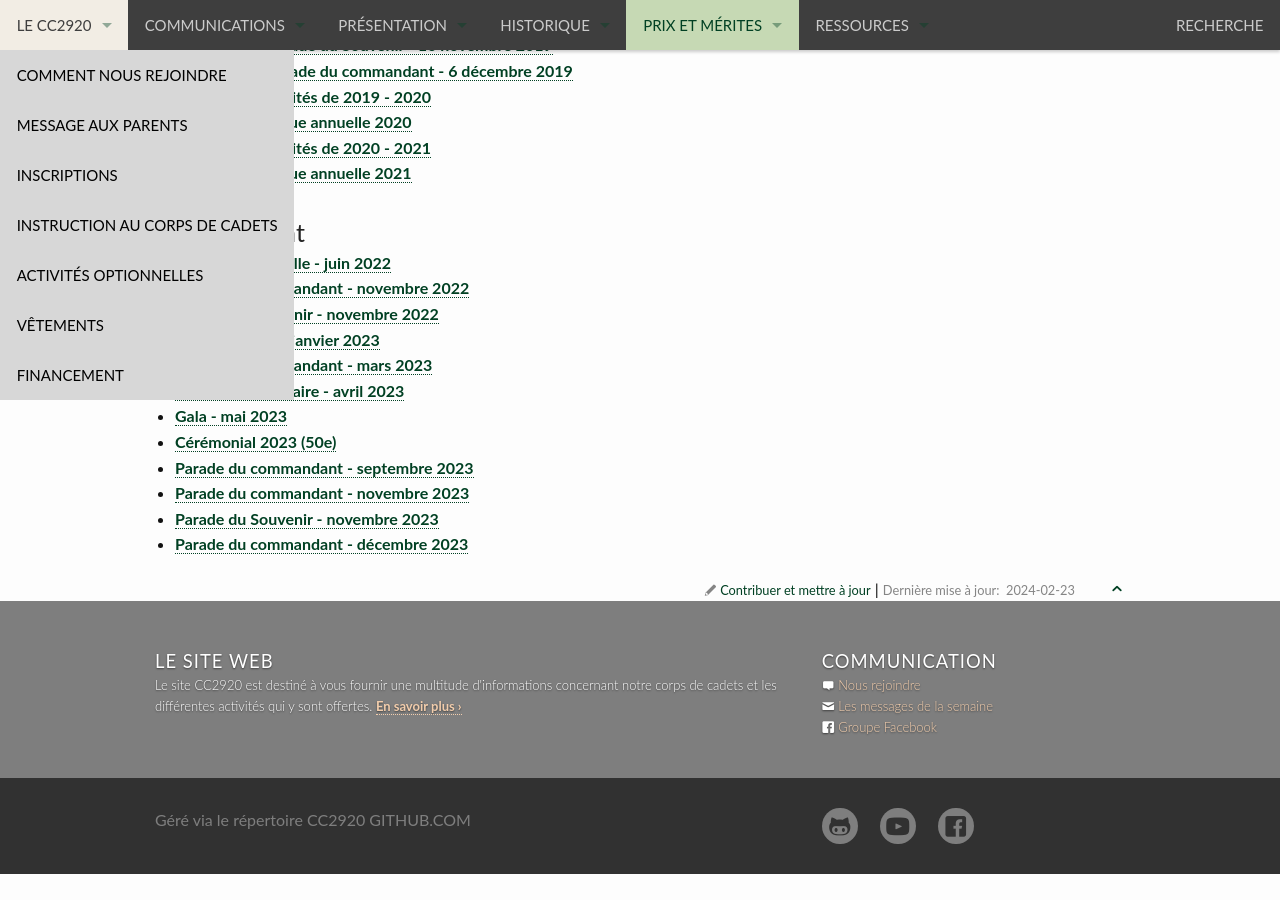
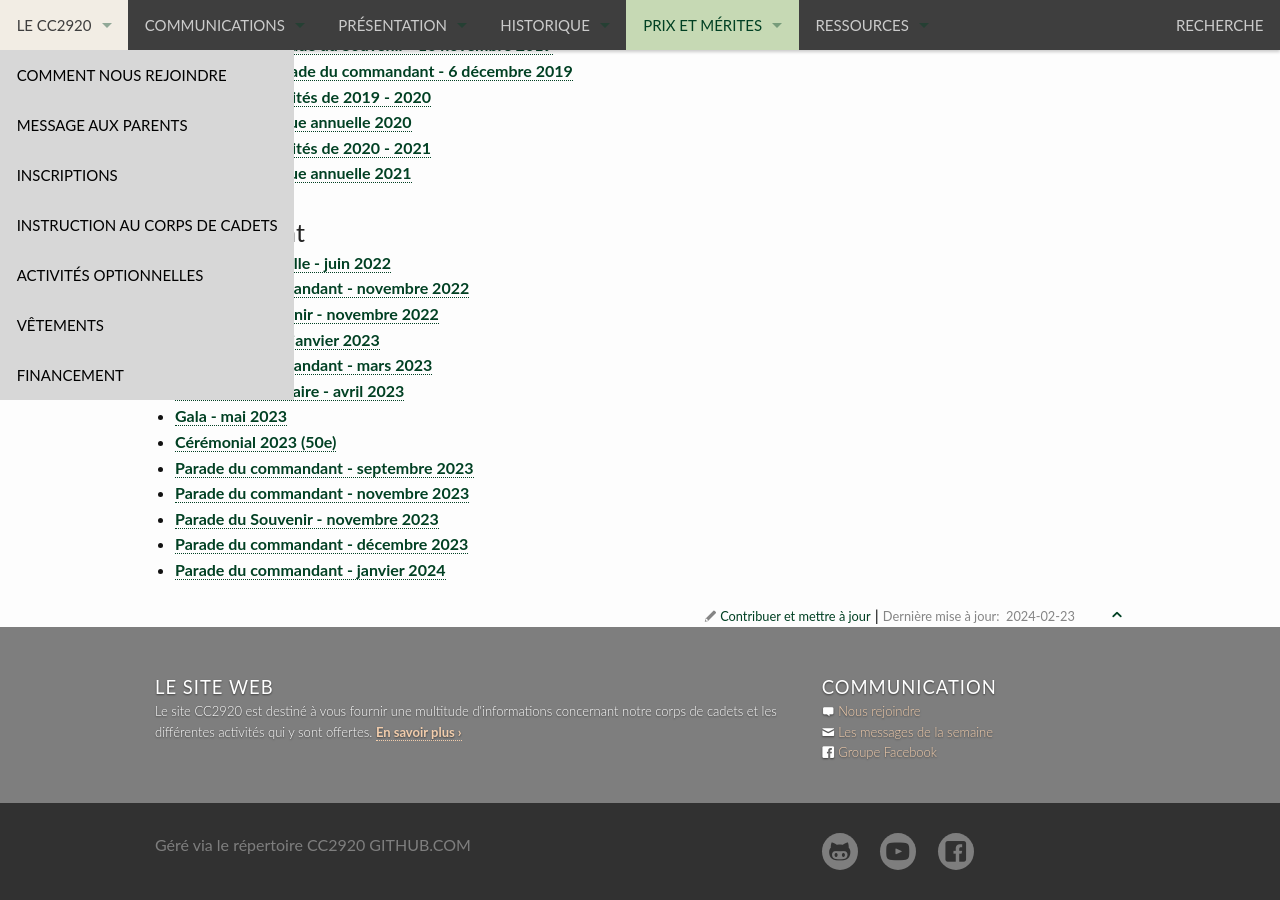
Before and after one commit to CC2920/web, a Jekyll site: the page built from _prix/photos.md, in a window 1280 px wide and 900 px high, scrolled down 4263 px. Built offline with Jekyll 4.4.1, drawn with Linux system fonts in a browser that asks for light colours; before the commit the page ends 5137 px from its top, so only the background shows below that.

Commit message:
Update photos.md (album de la parade de janvier)

```diff
--- a/_prix/photos.md
+++ b/_prix/photos.md
@@ -170,3 +170,4 @@ title: "Galerie de photos"
 * [Parade du commandant - novembre 2023](https://photos.app.goo.gl/NGBgJUqdrbdvoLab8)
 * [Parade du Souvenir - novembre 2023](https://photos.app.goo.gl/iyeY7XVQ6BJ5TLp59)
 * [Parade du commandant - décembre 2023](https://photos.app.goo.gl/Duu3LivrV69jXgTx5)
+* [Parade du commandant - janvier 2024](https://photos.app.goo.gl/HfkSSrCvM3vexaG1A)
```
